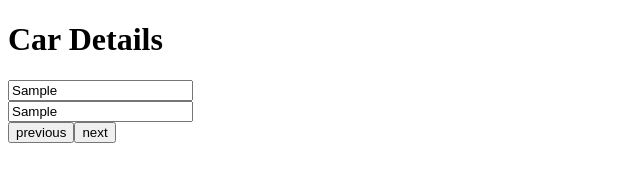
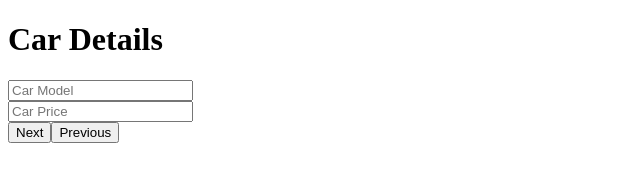
Before and after one commit to acciojob/multi-step-form-AyushKumar9934, a React app: page / in a window 1280 px wide. Both pictures are taken after typing "Sample", "Sample" into the empty fields and a click on the button "Next". Shown: the top 193 px of the page, without its empty margins (0-640 px from the left). Built offline with nearby package versions, Linux system fonts and the light colour scheme.

Commit message:
new commit

```diff
--- a/src/components/App.js
+++ b/src/components/App.js
@@ -1,25 +1,82 @@
+
+// import React, { useState } from "react";
+// import './../styles/App.css';
+// import Step from "./Step";
+
+// const App = () => {
+//   const [currStep,setCurrStep]=useState({previous:false,next:true,submit:false});
+//   function handleCurrentState(e,curr){
+//     e.preventDefault();
+//     setCurrStep(curr);
+
+//   }
+//   return (
+//     <div>
+//        {( currStep.previous==false && currStep.submit==false)?
+//         <Step title="Customer Details"  id1="first-name" id2="last_name" placeholder1="first-name" placeholder2="last-nmae"  handleCurrentState={handleCurrentState} step="step1"/>:
+//        ( currStep.previous==true && currStep.next==true)? <Step title="Car Details" id1="model" id2="car_price" placeholder1="Brand" placeholder2="Model"  handleCurrentState={handleCurrentState} step="step2"/>:
+//         <Step title="Payment Details" id1="card_info" id2="expiry_date" placeholder1="Card Info" placeholder2="Expiry Date"  handleCurrentState={handleCurrentState} step="step3"/>
+
+//        }
+//     </div>
+//   )
+// }
+
+// export default App
+
 
 import React, { useState } from "react";
-import './../styles/App.css';
 import Step from "./Step";
 
 const App = () => {
-  const [currStep,setCurrStep]=useState({previous:false,next:true,submit:false});
-  function handleCurrentState(e,curr){
+  const [step, setStep] = useState(1);
+
+  const handleButtonClick = (e, action) => {
     e.preventDefault();
-    setCurrStep(curr);
+    if (action === "next") {
+      setStep(step + 1);
+    } else if (action === "previous") {
+      setStep(step - 1);
+    }
+  };
 
-  }
   return (
     <div>
-       {( currStep.previous==false && currStep.submit==false)?
-        <Step title="Customer Details"  id1="first-name" id2="last_name" placeholder1="first-name" placeholder2="last-nmae"  handleCurrentState={handleCurrentState} step="step1"/>:
-       ( currStep.previous==true && currStep.next==true)? <Step title="Car Details" id1="model" id2="car_price" placeholder1="Brand" placeholder2="Model"  handleCurrentState={handleCurrentState} step="step2"/>:
-        <Step title="Payment Details" id1="card_info" id2="expiry_date" placeholder1="Card Info" placeholder2="Expiry Date"  handleCurrentState={handleCurrentState} step="step3"/>
+      {step === 1 && (
+        <Step
+          title="Customer Details"
+          id1="first_name"
+          id2="last_name"
+          placeholder1="First Name"
+          placeholder2="Last Name"
+          handleButtonClick={handleButtonClick}
+          step="step1"
+        />
+      )}
+      {step === 2 && (
+        <Step
+          title="Car Details"
+          id1="model"
+          id2="car_price"
+          placeholder1="Car Model"
+          placeholder2="Car Price"
+          handleButtonClick={handleButtonClick}
+          step="step2"
+        />
+      )}
+      {step === 3 && (
+        <Step
+          title="Payment Details"
+          id1="card_info"
+          id2="expiry_date"
+          placeholder1="Card Info"
+          placeholder2="Expiry Date"
+          handleButtonClick={handleButtonClick}
+          step="step3"
+        />
+      )}
+    </div>
+  );
+};
 
-       }
-    </div>
-  )
-}
-
-export default App
+export default App;
--- a/src/components/Step.js
+++ b/src/components/Step.js
@@ -1,3 +1,58 @@
+// import React from "react";
+
+// const Step = (props) => {
+//   return (
+//     <form id={props.step}>
+//       <h1>{props.title}</h1>
+//       <input id={props.id1} placeholder={props.placeholder1}></input>
+//       <br />
+//       <input id={props.id2} placeholder={props.placeholder2}></input>
+//       <br></br>
+//       {props.step == "step1" ? (
+//         <button
+//           onClick={(e) =>
+//             props.handleCurrentState(e,{
+//               previous: true,
+//               next: true,
+//               submit: false,
+//             })
+//           }
+//         >
+//           Next
+//         </button>
+//       ) : props.step == "step2" ? (
+//         <>
+//           <button
+//             onClick={(e) =>
+//               props.handleCurrentState(e,{
+//                 previous: false,
+//                 next: true,
+//                 submit: false,
+//               })
+//             }
+//           >
+//             previous
+//           </button>
+//           <button
+//             onClick={(e) =>
+//               props.handleCurrentState(e,{ previous: true, next: false,submit:true })
+//             }
+//           >
+//             next
+//           </button>
+//         </>
+//       ) : (
+//         <>
+//           <button onClick={(e)=>props.handleCurrentState(e,{previous:true,next:true,submit:false})}>previous</button>
+//           <button onClick={(e)=>e.preventDefault()}>submit </button>
+//         </>
+//       )}
+//     </form>
+//   );
+// };
+
+// export default Step;
+
 import React from "react";
 
 const Step = (props) => {
@@ -8,44 +63,14 @@ const Step = (props) => {
       <br />
       <input id={props.id2} placeholder={props.placeholder2}></input>
       <br></br>
-      {props.step == "step1" ? (
-        <button
-          onClick={(e) =>
-            props.handleCurrentState(e,{
-              previous: true,
-              next: true,
-              submit: false,
-            })
-          }
-        >
-          Next
-        </button>
-      ) : props.step == "step2" ? (
-        <>
-          <button
-            onClick={(e) =>
-              props.handleCurrentState(e,{
-                previous: false,
-                next: true,
-                submit: false,
-              })
-            }
-          >
-            previous
-          </button>
-          <button
-            onClick={(e) =>
-              props.handleCurrentState(e,{ previous: true, next: false,submit:true })
-            }
-          >
-            next
-          </button>
-        </>
-      ) : (
-        <>
-          <button onClick={(e)=>props.handleCurrentState(e,{previous:true,next:true,submit:false})}>previous</button>
-          <button onClick={(e)=>e.preventDefault()}>submit </button>
-        </>
+      {props.step !== "step3" && (
+        <button onClick={(e) => props.handleButtonClick(e, "next")}>Next</button>
+      )}
+      {props.step !== "step1" && (
+        <button onClick={(e) => props.handleButtonClick(e, "previous")}>Previous</button>
+      )}
+      {props.step === "step3" && (
+        <button onClick={(e) => e.preventDefault()}>Submit</button>
       )}
     </form>
   );
```
